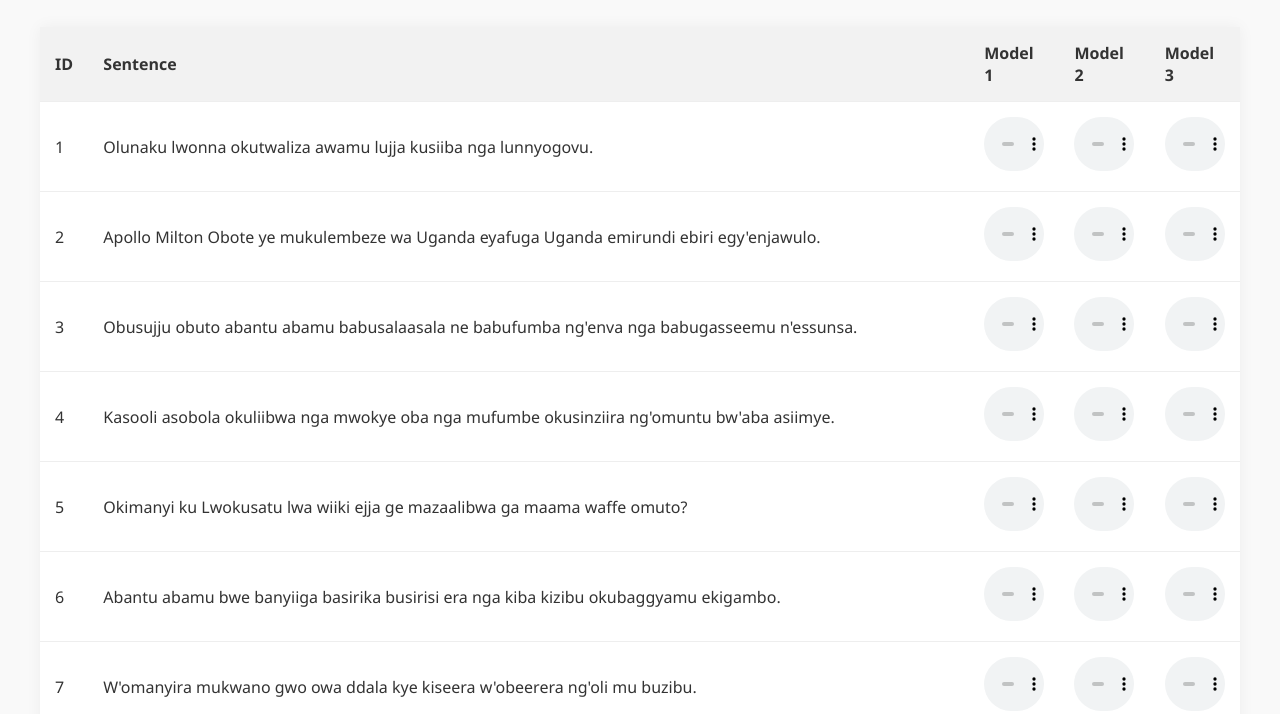
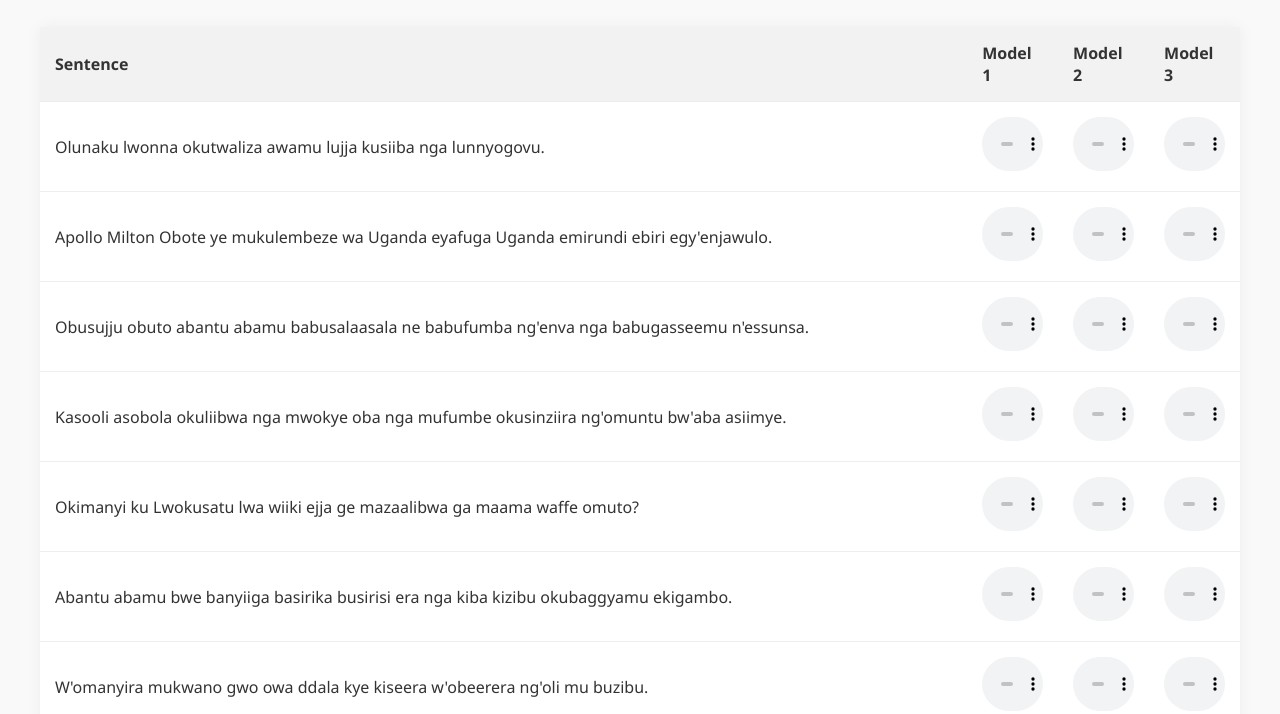
Before and after one commit to Marconi-Lab/tts-luganda, a plain HTML site: page index.html in a window 1280 px wide. Shown: the part 86-800 px from the top of the page. Drawn offline with Linux system fonts and the light colour scheme.

Commit message:
Update index.html

```diff
--- a/index.html
+++ b/index.html
@@ -80,7 +80,7 @@
   <table>
     <thead>
       <tr>
-        <th>ID</th>
+        <!-- <th>ID</th> -->
         <th>Sentence</th>
         <th>Model 1</th>
         <th>Model 2</th>
@@ -100,7 +100,7 @@
         data.forEach(sentence => {
           const row = document.createElement("tr");
           row.innerHTML = `
-            <td data-label="ID">${sentence.id}</td>
+
             <td data-label="Sentence">${sentence.sentence}</td>
             <td data-label="Model 1"><audio controls preload="none" src="samples/Model_1/${sentence.id}.wav"></audio></td>
             <td data-label="Model 2"><audio controls preload="none" src="samples/Model_2/${sentence.id}.wav"></audio></td>
```
